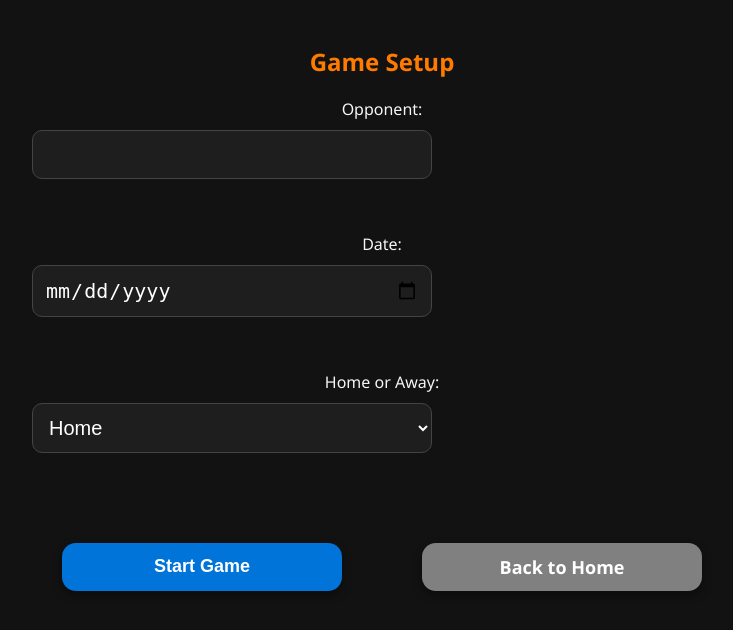
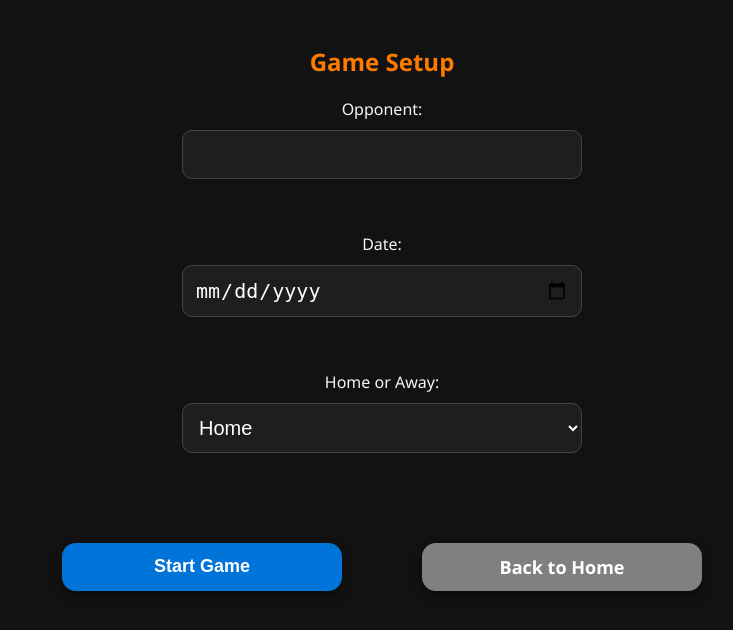
Before and after one commit to dsnedden19/playtrackerpwa, a Flask app: page /setup in a window 1280 px wide. Shown: the top 630 px of the page, without its empty margins (258-991 px from the left). Run offline with Flask 3, Linux system fonts and the light colour scheme.

Commit message:
Refactor game setup form layout and styles

```diff
--- a/playtrackerpwa/templates/setup.html
+++ b/playtrackerpwa/templates/setup.html
@@ -7,15 +7,15 @@
 
         <label>Opponent:</label><br>
         <input type="text" name="opponent"
-               style="width: 80%; max-width: 400px; padding: 12px; font-size: 20px; margin: 10px 0;"><br><br>
+               style="width: 80%; max-width: 400px; padding: 12px; font-size: 20px; margin: 10px auto; display: block;"><br><br>
 
         <label>Date:</label><br>
         <input type="date" name="date"
-               style="width: 80%; max-width: 400px; padding: 12px; font-size: 20px; margin: 10px 0;"><br><br>
+               style="width: 80%; max-width: 400px; padding: 12px; font-size: 20px; margin: 10px auto; display: block;"><br><br>
 
         <label>Home or Away:</label><br>
         <select name="homeaway"
-                style="width: 80%; max-width: 400px; padding: 12px; font-size: 20px; margin: 10px 0;">
+                style="width: 80%; max-width: 400px; padding: 12px; font-size: 20px; margin: 10px auto; display: block;">
             <option value="Home">Home</option>
             <option value="Away">Away</option>
         </select><br><br>
```
